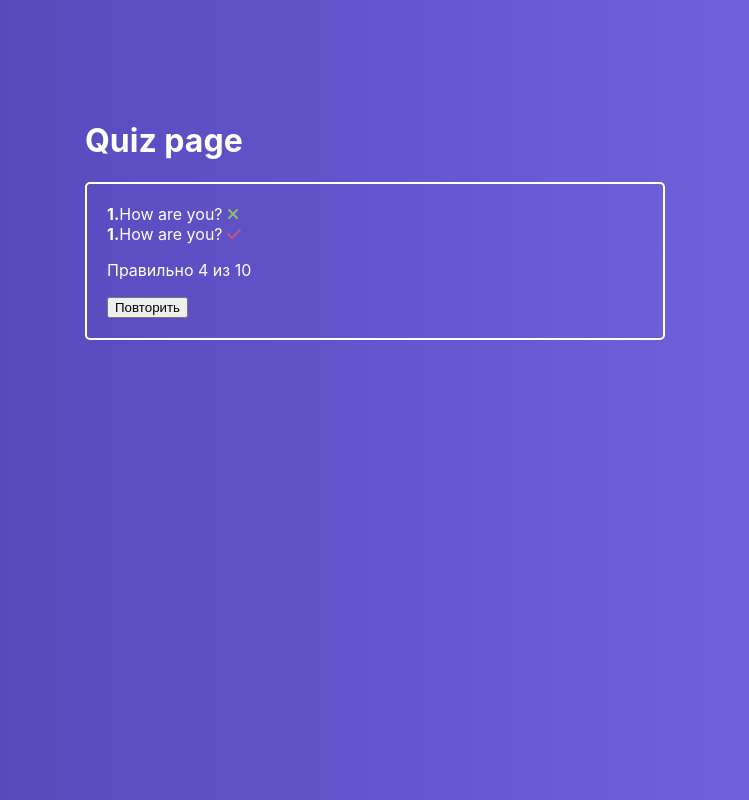
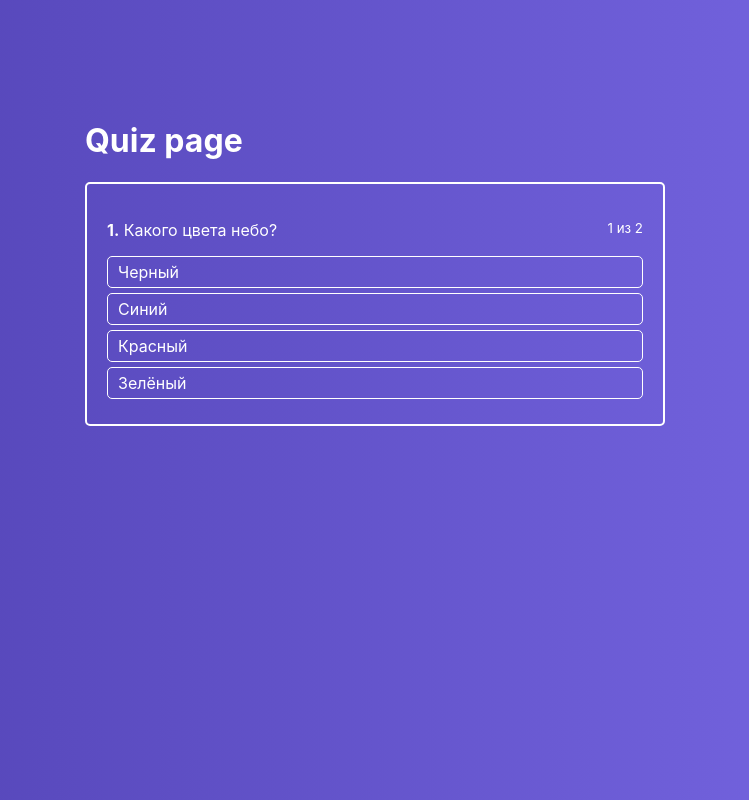
Before and after one commit to roman-mirzoian/react-quiz, a React app: page / in a window 1280 px wide. Shown: the whole page, without its empty margins (265-1014 px from the left). Built offline with nearby package versions, Linux system fonts and the light colour scheme.

Commit message:
feat: finish quiz logic, refactor code

```diff
--- a/src/components/FinishedQuiz/FinishedQuiz.js
+++ b/src/components/FinishedQuiz/FinishedQuiz.js
@@ -2,25 +2,40 @@ import React from "react";
 import classes from "./FinishedQuiz.module.css";
 
 const FinishedQuiz = (props) => {
+  const succesAmount = Object.values(props.results).reduce((total, value) => {
+    if (value === "success") {
+      total += 1;
+    }
+    return total;
+  }, 0);
+
   return (
     <div className={classes.FinishedQuiz}>
       <ul>
-        <li>
-          <strong>1.</strong>
-          How are you?&nbsp;
-          <i className={`fas fa-times ${classes.success}`}></i>
-        </li>
-        <li>
-          <strong>1.</strong>
-          How are you?&nbsp;
-          <i className={`fas fa-check ${classes.error}`}></i>
-        </li>
+        {props.quiz.map((questionItem, i) => {
+          const succesClass = `fa-check ${classes.success}`;
+          const errorClass = `fa-times ${classes.error}`;
+          const resultClass =
+            props.results[questionItem.id] === "success"
+              ? succesClass
+              : errorClass;
+          const cls = ["fas", resultClass];
+          return (
+            <li key={i}>
+              <strong>{i + 1}.</strong>&nbsp;
+              {questionItem.question}&nbsp;
+              <i className={cls.join(" ")} />
+            </li>
+          );
+        })}
       </ul>
 
-      <p>Правильно 4 из 10</p>
+      <p>
+        Правильно {succesAmount} из {props.quiz.length}
+      </p>
 
       <div>
-        <button>Повторить</button>
+        <button onClick={props.onRetry}>Повторить</button>
       </div>
     </div>
   );
--- a/src/containers/Quiz/Quiz.js
+++ b/src/containers/Quiz/Quiz.js
@@ -18,12 +18,12 @@ const defaultQuiz = [
   {
     id: 2,
     question: "Какой сейчас год?",
-    rightAnswerId: 3,
+    rightAnswerId: 7,
     answers: [
-      { text: "2222", id: 1 },
-      { text: "2020", id: 2 },
-      { text: "2022", id: 3 },
-      { text: "0002", id: 4 },
+      { text: "2222", id: 5 },
+      { text: "2020", id: 6 },
+      { text: "2022", id: 7 },
+      { text: "0002", id: 8 },
     ],
   },
 ];
@@ -33,7 +33,8 @@ const Quiz = () => {
   const [quizData, setQuizData] = useState(defaultQuiz);
   const [activeQuestionNumber, setActiveQuestionNumber] = useState(0);
   const [answerState, setAnswerState] = useState(null);
-  const [isQuizFinished, setIsQuizFinished] = useState(true);
+  const [isQuizFinished, setIsQuizFinished] = useState(false);
+  const [results, setResults] = useState({});
 
   const updateQuestion = () => {
     const isQuizFinished = activeQuestionNumber + 1 === quizData.length;
@@ -44,16 +45,33 @@ const Quiz = () => {
     }
     setAnswerState(null);
   };
+
   const checkAnswer = (question, answerId) => {
+    let currentResult = {};
+    let currentAnswerState = {};
+    let isResultAlreadySaved = results[question.id];
+    const updateCurrentData = (key, data) => ({ [key]: data });
+
     if (question.rightAnswerId === answerId) {
-      setAnswerState({ [answerId]: "success" });
+      if (!isResultAlreadySaved) {
+        currentResult = updateCurrentData(question.id, "success");
+      }
+      currentAnswerState = updateCurrentData(answerId, "success");
       const timeout = setTimeout(() => {
         updateQuestion();
         clearTimeout(timeout);
       }, questionDelay);
     } else {
-      setAnswerState({ [answerId]: "error" });
+      if (!isResultAlreadySaved) {
+        currentResult = updateCurrentData(question.id, "error");
+      }
+      currentAnswerState = updateCurrentData(answerId, "error");
     }
+
+    if (currentResult[question.id]) {
+      setResults((prevRes) => ({ ...prevRes, ...currentResult }));
+    }
+    setAnswerState(currentAnswerState);
   };
 
   const onAnswerClickHandler = (answerId) => {
@@ -65,13 +83,24 @@ const Quiz = () => {
     checkAnswer(question, answerId);
   };
 
+  const retryHandler = () => {
+    setActiveQuestionNumber(0);
+    setAnswerState(null);
+    setIsQuizFinished(false);
+    setResults({});
+  };
+
   return (
     <div className={classes.Quiz}>
       <div className={classes.QuizWrapper}>
         <h1>Quiz page</h1>
 
         {isQuizFinished ? (
-          <FinishedQuiz />
+          <FinishedQuiz
+            results={results}
+            quiz={quizData}
+            onRetry={retryHandler}
+          />
         ) : (
           <ActiveQuiz
             answers={quizData[activeQuestionNumber].answers}
```
